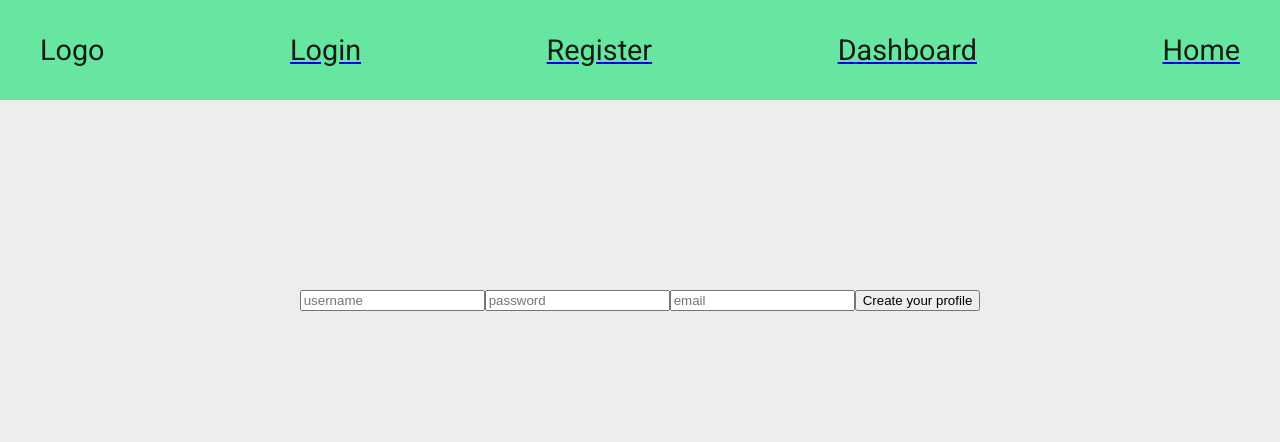
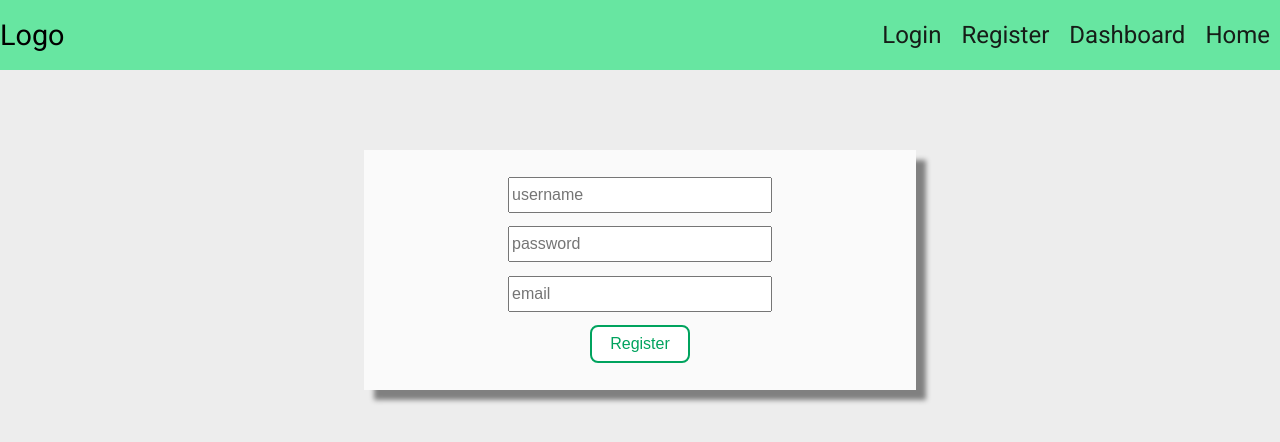
Before and after one commit to weight-lifting-journal-11/Front-end, a React (Create React App) app in the folder weight-lifting-journal-front-end/: page /register in a window 1280 px wide. Shown: the top 442 px of the page. Built offline with nearby package versions, Linux system fonts and the light colour scheme.

Commit message:
added some style

```diff
--- a/weight-lifting-journal-front-end/src/App.js
+++ b/weight-lifting-journal-front-end/src/App.js
@@ -19,8 +19,10 @@ function App() {
     <Router>
       <div className="App">
         <StyledNav>
-          <div className='nav-container'>
+          <div className='logo-container'>
             <p>Logo</p>
+          </div>
+          <div className='link-container'>
             <Link to='/login'>
               <p>Login</p>
             </Link>
--- a/weight-lifting-journal-front-end/src/components/Common/Home.js
+++ b/weight-lifting-journal-front-end/src/components/Common/Home.js
@@ -7,7 +7,9 @@ const Home = () => {
 
     return (
         <StyledHome>
-            <h3>Welcome to Making Gainz!</h3>
+            <div className="title">
+                <h3>Welcome to Making Gainz!</h3>
+            </div>
             <div className="buttons-container">
                 <Link to='/login'>
                     <button>Login</button>
--- a/weight-lifting-journal-front-end/src/components/Forms/CreateJournal.js
+++ b/weight-lifting-journal-front-end/src/components/Forms/CreateJournal.js
@@ -31,7 +31,7 @@ const CreateJournal = ({addJournal, addJournalLoading, displayNewJournal}) => {
             date: today,
             [event.target.name]: event.target.value
         })
-        console.log(journal)
+        console.log("from", journal)
     }
     // Handle form submit
     const handleOnSubmit = event => {
--- a/weight-lifting-journal-front-end/src/components/Forms/Register.js
+++ b/weight-lifting-journal-front-end/src/components/Forms/Register.js
@@ -34,7 +34,7 @@ const Register = props => {
           value={newUser.username}
           onChange={handleChanges}
           ref={register({required: "Name Required"})}
-        />
+          />
         {errors.username && <p>{errors.username.message}</p>}
         <input
           type="password"
@@ -43,7 +43,7 @@ const Register = props => {
           value={newUser.password}
           onChange={handleChanges}
           ref={register({required: "Password Required"})}
-        />
+          />
         {errors.password && <p>{errors.password.message}</p>}
         <input
           type="email"
@@ -54,7 +54,7 @@ const Register = props => {
           ref={register({required: "Email Required"})}
         />
         {errors.email && <p>{errors.email.message}</p>}
-        <button>Create your profile</button>
+        <button>Register</button>
       </form>
     </StyledLogin>
   );
--- a/weight-lifting-journal-front-end/src/components/Styles/StyledHome.js
+++ b/weight-lifting-journal-front-end/src/components/Styles/StyledHome.js
@@ -2,15 +2,20 @@ import styled from 'styled-components';
 
 export const StyledHome = styled.div`
     background-image: url('https://images.unsplash.com/photo-1544033527-b192daee1f5b?ixlib=rb-1.2.1&ixid=eyJhcHBfaWQiOjEyMDd9&auto=format&fit=crop&w=2550&q=80');
-    height: 90vh;
+    height: 93vh;
     background-size: cover;
+    display: flex;
+    flex-direction: column;
+    justify-content: flex-start;
+    align-items: center;
 
-    h3 {
-        color: #161D18;
-        background: #007343;
+    .title {
+        background: white;
+        opacity: 90%;
+        width: 80%;
+        margin-top: 100px;
     }
     .buttons-container {
-        height: 500px;
         display: flex;
         align-items: center;
         justify-content: center;
--- a/weight-lifting-journal-front-end/src/components/Styles/StyledJournalCard.js
+++ b/weight-lifting-journal-front-end/src/components/Styles/StyledJournalCard.js
@@ -13,10 +13,22 @@ export const StyledJournalCard = styled.div`
         display: flex;
         flex-direction: column;
         align-items: flex-start;
+
+        a {
+            text-decoration: none;
+
+            h4 {
+                color: #007343;
+            }
+        }
+
+        p {
+            color: #00A35E;
+            font-size: 1.2rem;
+        }
     }
 
     .buttons-container {
-
         display: flex;
         align-items: flex-start;
         flex-direction: column;
--- a/weight-lifting-journal-front-end/src/components/Styles/StyledJournalForm.js
+++ b/weight-lifting-journal-front-end/src/components/Styles/StyledJournalForm.js
@@ -16,6 +16,11 @@ export const StyledJournalForm = styled.div`
         width: 50%;
         border-radius: .5rem;
         box-shadow: 5px 5px grey;
+        min-width: 530px;
+
+        @media(max-width: 600px) {
+            min-width: 300px;
+        }
 
         label {
             font-size: 1.8rem;
--- a/weight-lifting-journal-front-end/src/components/Styles/StyledLogin.js
+++ b/weight-lifting-journal-front-end/src/components/Styles/StyledLogin.js
@@ -5,5 +5,34 @@ export const StyledLogin = styled.div`
     display: flex;
     justify-content: center;
     align-items: center;
-    background: #EDEDED;
+
+    form {
+        display: flex;
+        justify-content: space-around;
+        align-items: center;
+        flex-direction: column;
+        height: 200px;
+        box-shadow: 10px 10px 5px grey;
+        width: 40%;
+        background: #FAFAFA;
+        padding: 20px;
+
+        input {
+            width: 50%;
+            height: 30px;
+            font-size: inherit;
+        }
+        button {
+            font-size: 1rem;
+            width: 100px;
+            padding: .5rem 1rem;
+            border-radius: .5rem;
+            border: solid #00A35E 2px;
+            background: #FFFFFF;
+            color: #00A35E;
+
+        &:hover {
+            color: #FFFFFF;
+            background: #00A35E;
+    }
 `;
--- a/weight-lifting-journal-front-end/src/components/Styles/StyledNav.js
+++ b/weight-lifting-journal-front-end/src/components/Styles/StyledNav.js
@@ -5,19 +5,31 @@ export const StyledNav = styled.div`
     justify-content: center;
     align-items: center;
     width: 100%;
-    height: 100px;
+    height: 70px;
     background-color: #67E6A1;
 
-    .nav-container {
+    .logo-container {
         display: flex;
-        justify-content: space-between;
-        max-width: 1200px;
-        width: 100%;
+        justify-content: flex-start;
+        width: 20%;
 
-        p {
+    }
+    .link-container {
+        display: flex;
+        justify-content: flex-end;
+        width: 80%;
+
+        a {
             text-decoration: none;
             color: #161D18;
+            padding: 0 10px;
+            color: #161D18
+
+            p {
+                font-size: 1.5rem;
+            }
         }
+
     }
 
 `;
```
